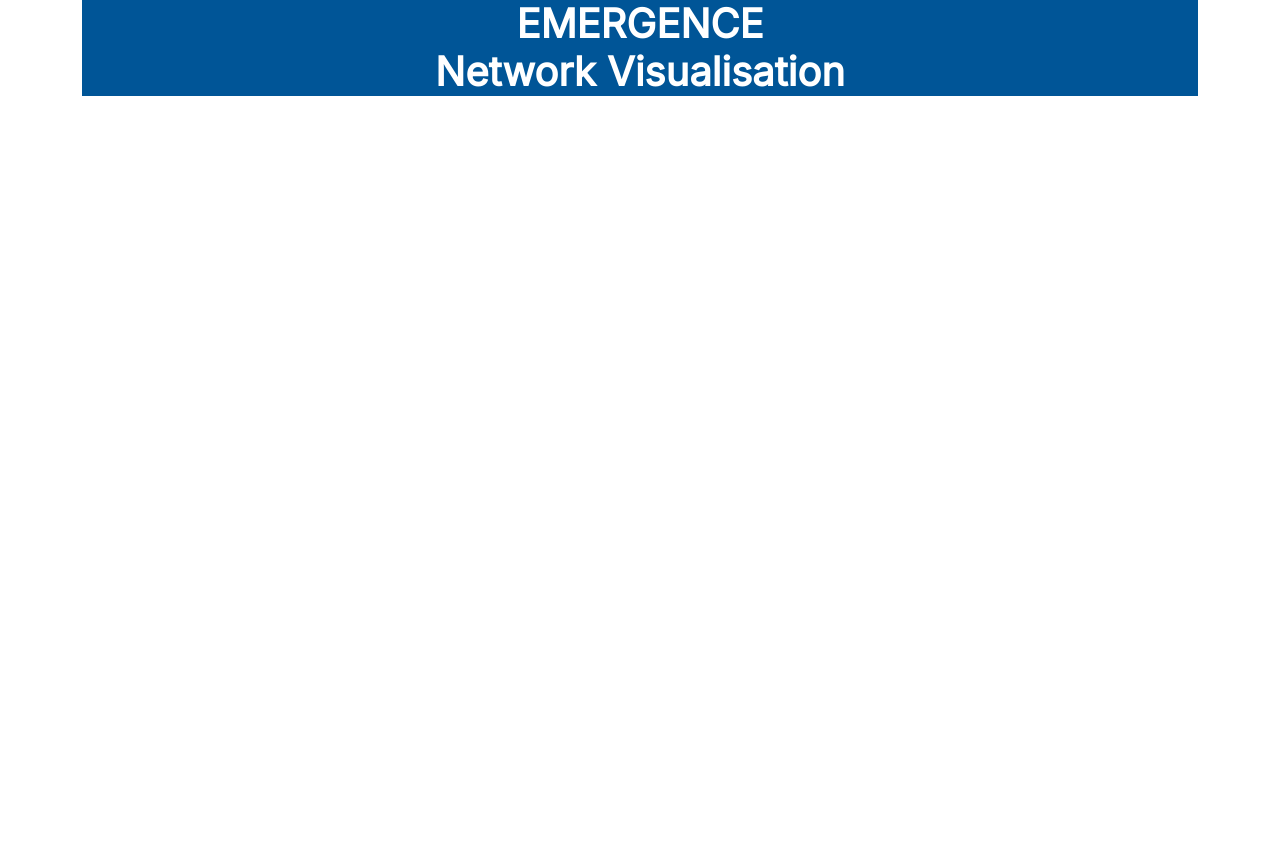
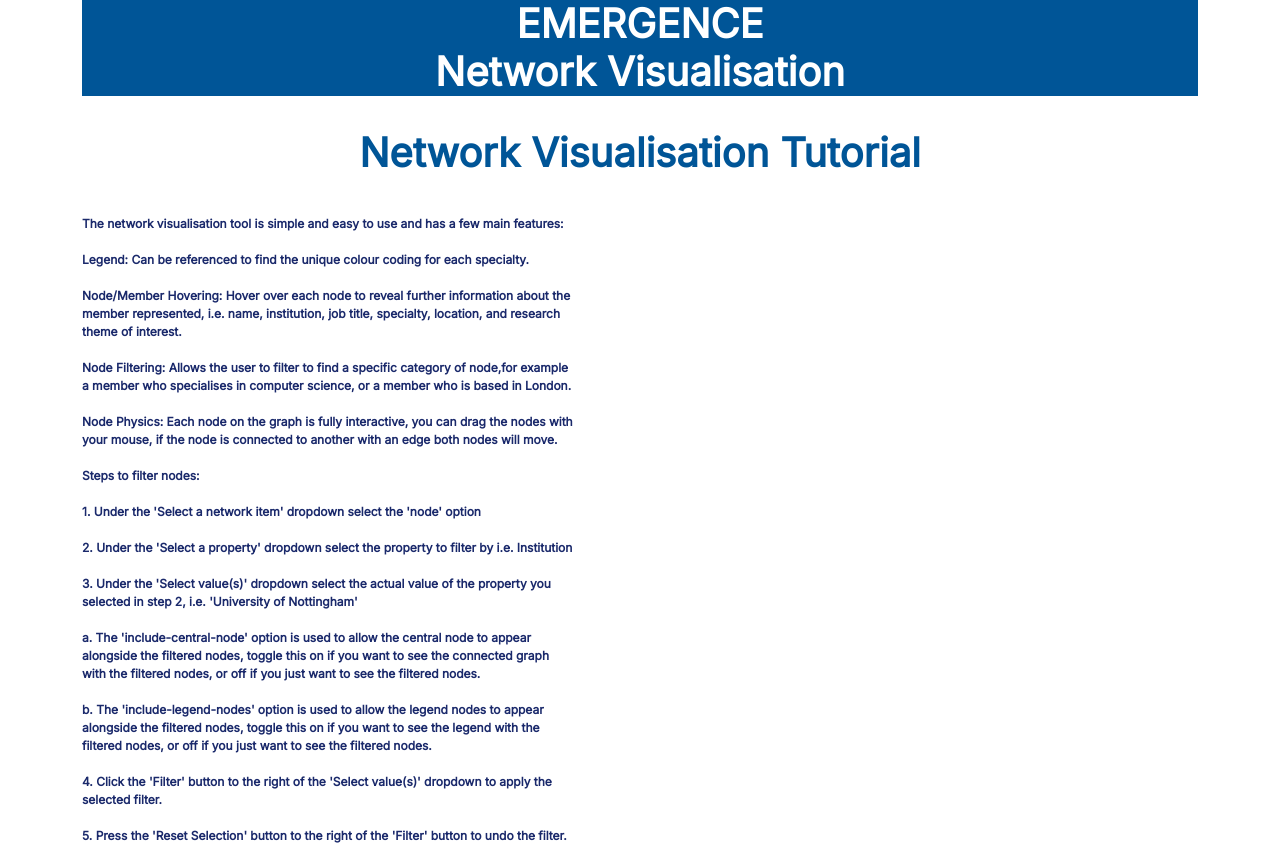
Before and after one commit to psymh9/psymh9-EMERGENCE-Visualisation-Updated-Frontend, a Django app: template django/NetworkVisualisationToolWebsite/templates/NetworkVisualisationToolWebsite/how-to.html in a window 1280 px wide. Before the commit the page ends 96 px from the top, so only its background shows below. Run offline with Django 5.2, Linux system fonts and the light colour scheme; the template is opened without the code that fills it, so the values that code supplies are empty.

Commit message:
Add How-to and About Pages

```diff
--- a/django/NetworkVisualisationToolWebsite/templates/NetworkVisualisationToolWebsite/home.html
+++ b/django/NetworkVisualisationToolWebsite/templates/NetworkVisualisationToolWebsite/home.html
@@ -49,6 +49,5 @@
   x.classList.toggle("change");
 }
 </script>
-{% extends "base.html" %}
 
-{% block page_content %}
+{% endblock page_content %}
--- a/django/NetworkVisualisationToolWebsite/templates/NetworkVisualisationToolWebsite/how-to.html
+++ b/django/NetworkVisualisationToolWebsite/templates/NetworkVisualisationToolWebsite/how-to.html
@@ -10,8 +10,45 @@
         background-color: #005597;
         font-family: "Inter";}
 
+    h2{text-align: center;
+       color:#005597;
+       font-size: 40px;
+       font-family: "Inter";
+       padding-top: 25px;}
+
 </style>
 <h1><b>EMERGENCE <br/> Network Visualisation </b></h1>
+<h2><b>Network Visualisation Tutorial</b></h2>
+<p style="text-align: left; padding-top: 30px; color:#1A296B; font-family: Inter; font-size:12px ">
+<b>
+The network visualisation tool is simple and easy to use and has a few main features:<br/>
+<br>
+Legend: Can be referenced to find the unique colour coding for each specialty.<br/>
+<br>
+Node/Member Hovering: Hover over each node to reveal further information about the<br/> member represented, i.e. name, institution, job title, specialty, location, and research<br/> theme of interest.<br/>
+<br>
+Node Filtering: Allows the user to filter to find a specific category of node,for example<br/> a member who specialises in computer science, or a member who is based in London.<br/>
+<br>
+Node Physics: Each node on the graph is fully interactive, you can drag the nodes with<br/> your mouse, if the node is connected to another with an edge both nodes will move.<br/>
+<br>
+Steps to filter nodes:<br/>
+<br>
+1. Under the 'Select a network item' dropdown select the 'node' option<br/>
+<br>
+2. Under the 'Select a property' dropdown select the property to filter by i.e. Institution<br/>
+<br>
+3. Under the 'Select value(s)' dropdown select the actual value of the property you<br/> selected in step 2, i.e. 'University of Nottingham'<br/>
+<br>
+    a.  The 'include-central-node' option is used to allow the central node to appear<br/> alongside the filtered nodes, toggle this on if you want to see the connected graph<br/> with the filtered nodes, or off if you just want to see the filtered nodes.<br/>
+<br>
+    b. The 'include-legend-nodes' option is used to allow the legend nodes to appear<br/> alongside the filtered nodes, toggle this on if you want to see the legend with the<br/> filtered nodes, or off if you just want to see the filtered nodes.<br/>
+<br>
+4. Click the 'Filter' button to the right of the 'Select value(s)' dropdown to apply the<br/> selected filter.<br/>
+<br>
+5. Press the 'Reset Selection' button to the right of the 'Filter' button to undo the filter.<br/>
+</b>
+</p>
+
 
 
 {% endblock page_content%}
--- a/django/NetworkVisualisationToolWebsite/urls.py
+++ b/django/NetworkVisualisationToolWebsite/urls.py
@@ -4,4 +4,6 @@ from NetworkVisualisationToolWebsite import views
 
 urlpatterns = [
     path("", views.home, name='home'),
+    path("about/", views.about, name="about"),
+    path("how-to/", views.howto, name="how-to"),
 ]
```
Also changed, not shown: django/NetworkVisualisationToolWebsite/templates/NetworkVisualisationToolWebsite/about.html (+61 -0 lines).
